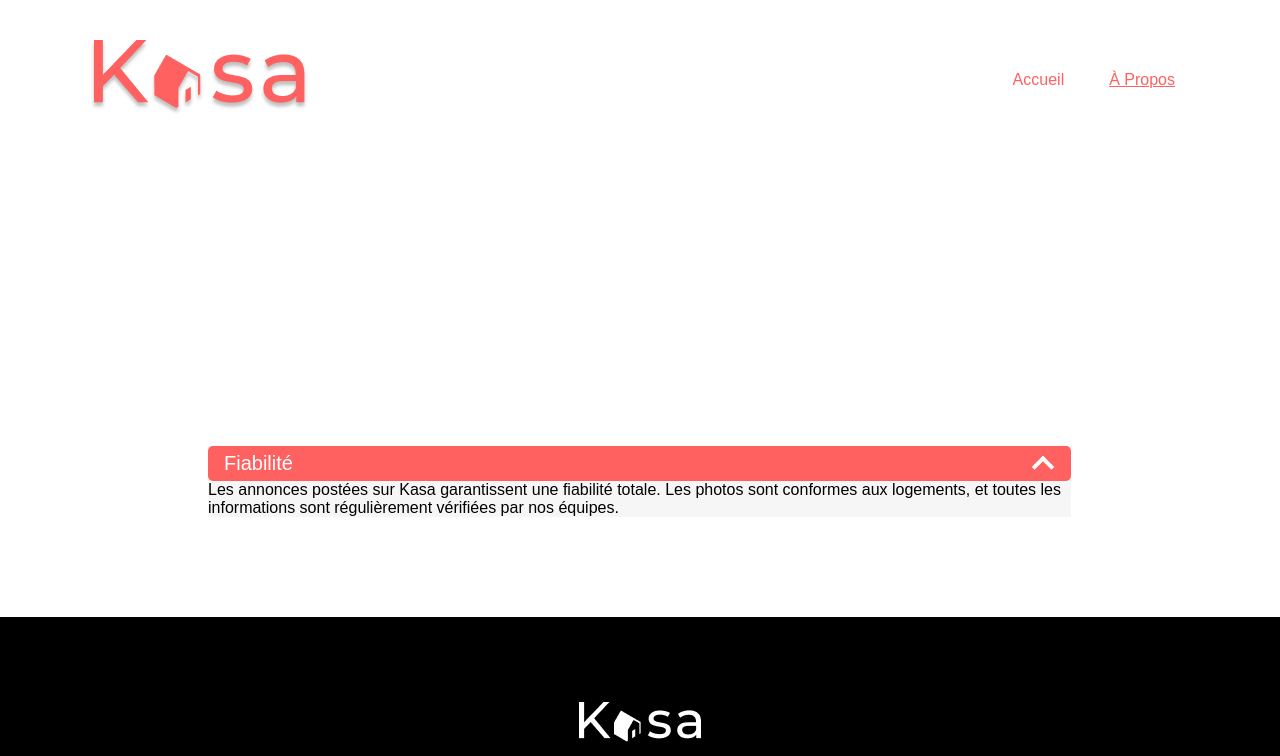
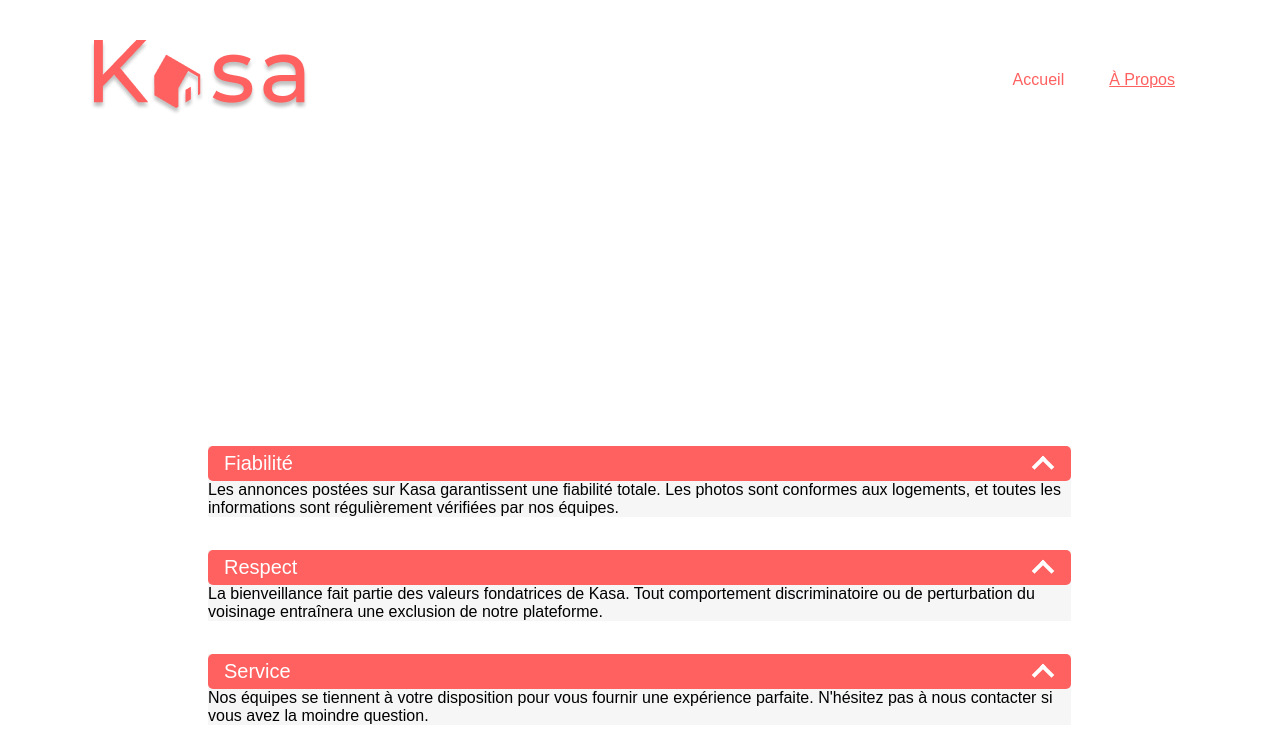
Before and after one commit to David952/kasa, a React (Create React App) app: page /about in a window 1280 px wide. Shown: the top 756 px of the page. Built offline with nearby package versions, Linux system fonts and the light colour scheme.

Commit message:
Modification de 'About.jsx' (pages)

```diff
--- a/src/pages/About.jsx
+++ b/src/pages/About.jsx
@@ -9,6 +9,30 @@
 
 
 function About() {
+
+    const dataCollapse = [
+        {
+            AboutTitle: 'Fiabilité',
+            AboutText: 'Les annonces postées sur Kasa garantissent une fiabilité totale. Les photos sont conformes aux logements, et toutes les informations sont régulièrement vérifiées  par nos équipes.',
+            isOpen: 'closed'
+        },
+        {
+            AboutTitle: 'Respect',
+            AboutText: 'La bienveillance fait partie des valeurs fondatrices de Kasa. Tout comportement discriminatoire ou de perturbation du voisinage entraînera une exclusion de notre plateforme.',
+            isOpen: 'open'
+        },
+        {
+            AboutTitle: 'Service',
+            AboutText: "Nos équipes se tiennent à votre disposition pour vous fournir une expérience parfaite. N'hésitez pas à nous contacter si vous avez la moindre question.",
+            isOpen: 'closed'
+        },
+        {
+            AboutTitle: 'Sécurité',
+            AboutText: "La sécurité est la priorité de Kasa. Aussi bien pour nos hôtes que pour les voyageurs, chaque logement correspond aux critères de sécurité établis par nos services. En laissant une note aussi bien à l'hôte qu'au locataire, cela permet à nos équipes de vérifier que les standards sont bien respectés. Nous organisons également des ateliers sur la sécurité domestique pour nos hôtes.",
+            isOpen: 'closed'
+        },
+    ];
+
     return (
         <React.Fragment>
             <Header />
@@ -18,10 +42,17 @@
                 alt='Montagne'
             />
             <main className="About__container">
-                <Collapse
-                    CollapseTitle='Fiabilité'
-                    CollapseText='Les annonces postées sur Kasa garantissent une fiabilité totale. Les photos sont conformes aux logements, et toutes les informations sont régulièrement vérifiées par nos équipes.'
-                />
+                {
+                    dataCollapse && dataCollapse.map( data => {
+                        return (
+                            <Collapse
+                                CollapseIsOpen={data.isOpen}
+                                CollapseTitle={data.AboutTitle}
+                                CollapseText={data.AboutText}
+                            />
+                        )
+                    })
+                }
             </main>
             <Footer />
         </React.Fragment>
```
